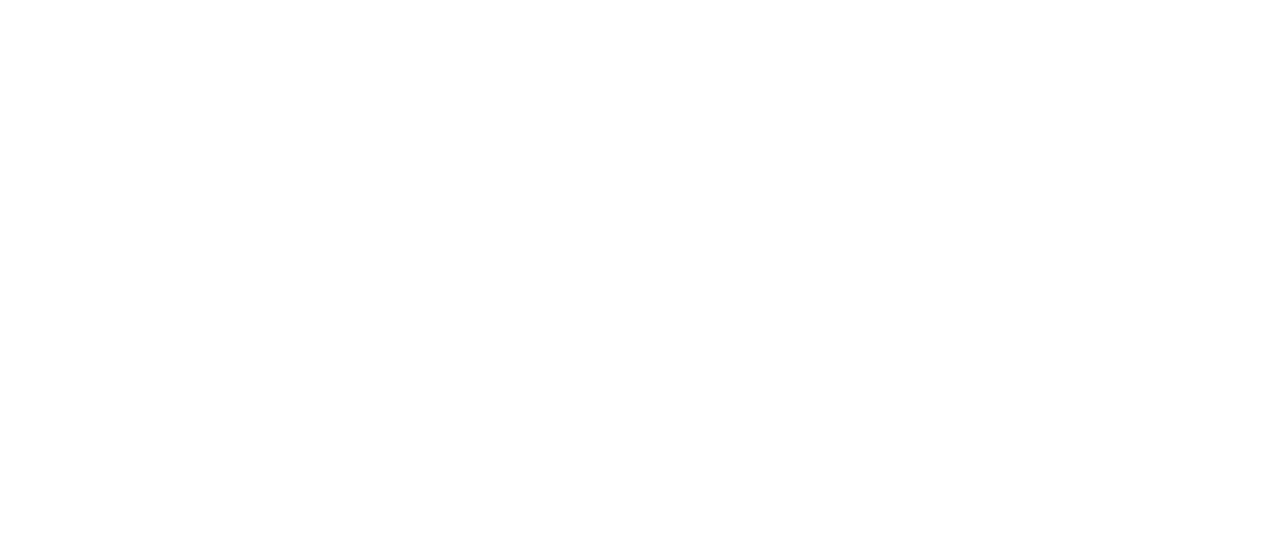
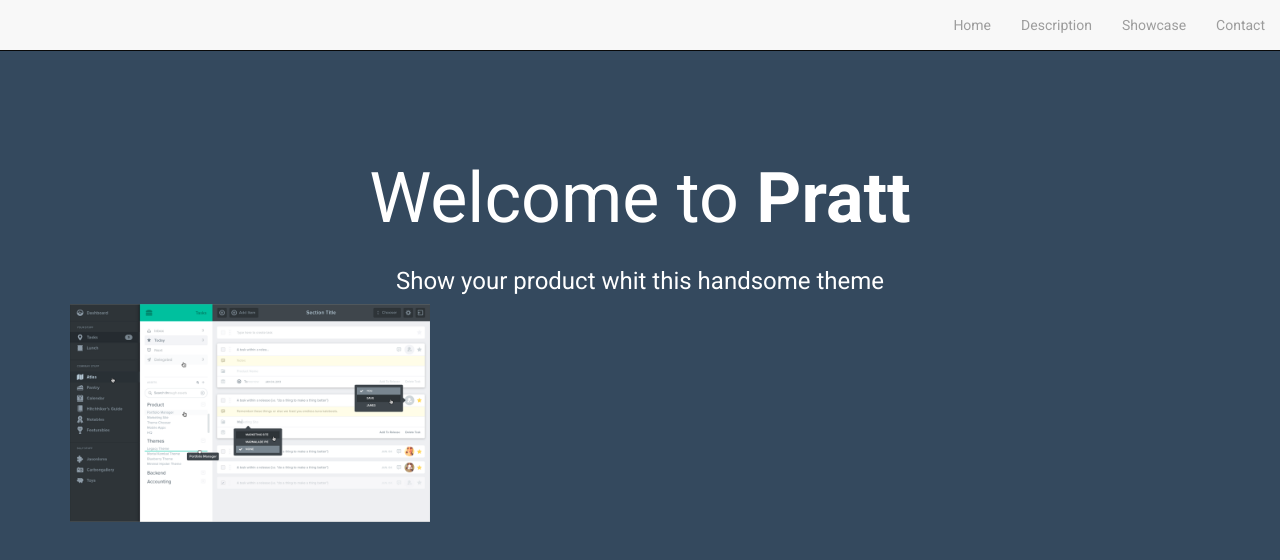
Before and after one commit to ValenMiranda/responsive-pratt, a plain HTML site: page index.html in a window 1280 px wide. Drawn offline with nearby package versions, Linux system fonts and the light colour scheme.

Commit message:
trabajando en la primera seccion

```diff
--- a/assets/css/style.css
+++ b/assets/css/style.css
@@ -1 +1,32 @@
-style.css
+*{
+	font-family: 'Roboto', sans-serif;
+}
+
+.navbar{
+	background-color: #F8F8F8;
+}
+
+.first-section{
+	background-color: #34495E;
+	height: 100vh;
+}
+
+.first-section h1{
+	padding-top: 2em;
+	color: #FFF;
+	font-size: 70px;
+}
+
+#showApp{
+	color: #FFF;
+	font-weight: 400;
+}
+
+.first-section li{
+	color: #BFBFBF;
+}
+
+.first-section li:hover{
+	color: #B1B1B1;
+	background-color: #E7E7E7;
+}
--- a/index.html
+++ b/index.html
@@ -4,11 +4,57 @@
 	<meta charset="UTF-8">
 	<title>Responsive Pratt</title>
 	<meta name="viewport" content="width=device-width, user-scalable=no, initial-scale=1.0, maximum-scale=1.0, minimum-scale=1.0">
-	<link href="https://fonts.googleapis.com/css?family=Lato:300,400,900" rel="stylesheet">
+	<link href="https://fonts.googleapis.com/css?family=Roboto:300,400,700" rel="stylesheet">
 	<link rel="stylesheet" href="https://maxcdn.bootstrapcdn.com/bootstrap/3.3.7/css/bootstrap.min.css" integrity="sha384-BVYiiSIFeK1dGmJRAkycuHAHRg32OmUcww7on3RYdg4Va+PmSTsz/K68vbdEjh4u" crossorigin="anonymous">
 	<link rel="stylesheet" href="assets/css/style.css">
 </head>
 <body>
+	<!-- NAVBAR -->
+	<section class="first-section">
+		<nav class="navbar navbar-inverse navbar-fixed-top">
+			<div class="container-fluid">
+				<div class="navbar-header">
+					<button type="button" class="navbar-toggle collapsed" data-toggle="collapsed">
+						<span class="sr-only">Toggle navigation</span>
+						<span class="icon-bar"></span>
+						<span class="icon-bar"></span>
+						<span class="icon-bar"></span>
+						<span class="icon-bar"></span>
+					</button>
+				</div>
+				<div class="navbar-collapse collapse">
+					<ul class="nav navbar-nav navbar-right">
+						<li><a href="#home">Home</a></li>
+						<li><a href="#description">Description</a></li>
+						<li><a href="#showcase">Showcase</a></li>
+						<li><a href="#contact">Contact</a></li>
+					</ul>
+				</div>
+			</div>
+		</nav>
+		<div class="container" id="pratt">
+			<div class="row">
+				<div class="col-lg-12 col-md-12 col-sm-12 col-xs-12 text-center">
+					<h1>Welcome to <strong>Pratt</strong></h1>
+				</div>
+			</div>
+			<div class="row">
+				<div class="col-md-offset-5 col-md-2 col-xs-offset-3 col-xs-6">
+					<div class="line"></div>
+				</div>
+			</div>
+			<div class="row">
+				<div class="col-lg-12 col-md-12 col-sm-12 col-xs-12 text-center">
+					<h3 id="showApp">Show your product whit this handsome theme</h3>
+				</div>
+			</div>
+			<div class="row">
+				<div class="col-md-4 hidden-sm hidden-xs">
+					<img src="assets/img/app-bg.png" alt="appbg" class="img-responsive">
+				</div>
+			</div>
+		</div>
+	</section>
 
 </body>
 </html>
```
Also changed, not shown: assets/img/app-bg.png (added), assets/img/intro01.png (added), assets/img/intro02.png (added), assets/img/intro03.png (added), assets/img/item-01.png (added), assets/img/mobile.png (added), 2 other files.
